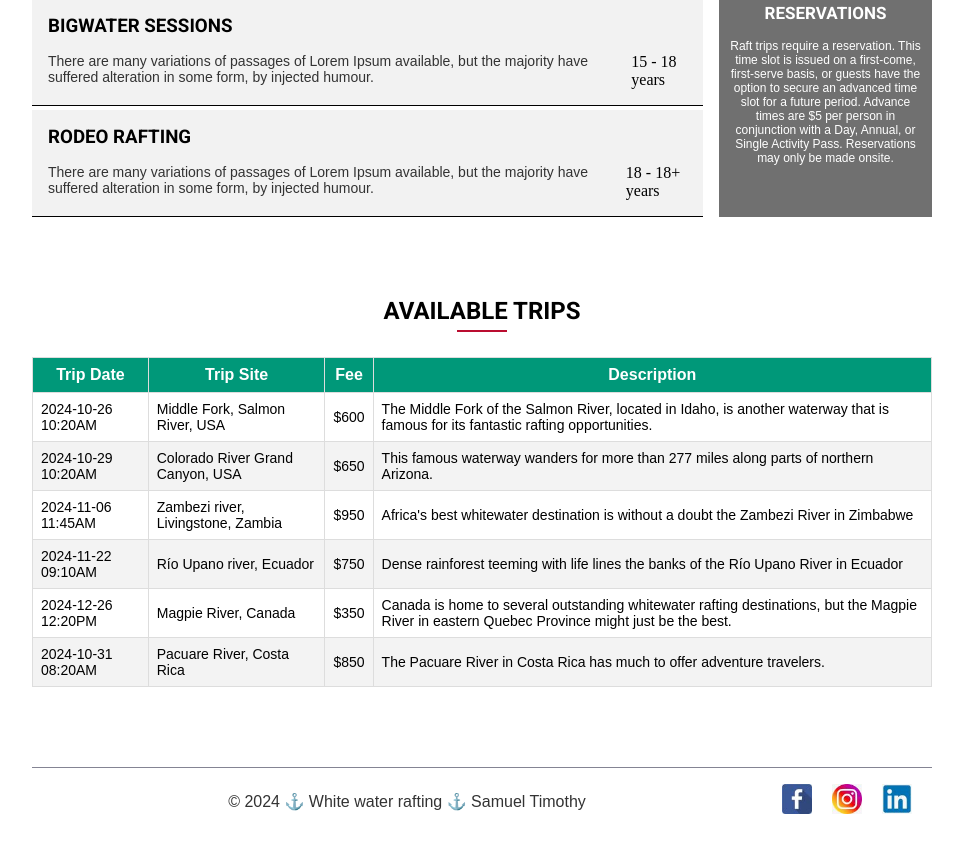
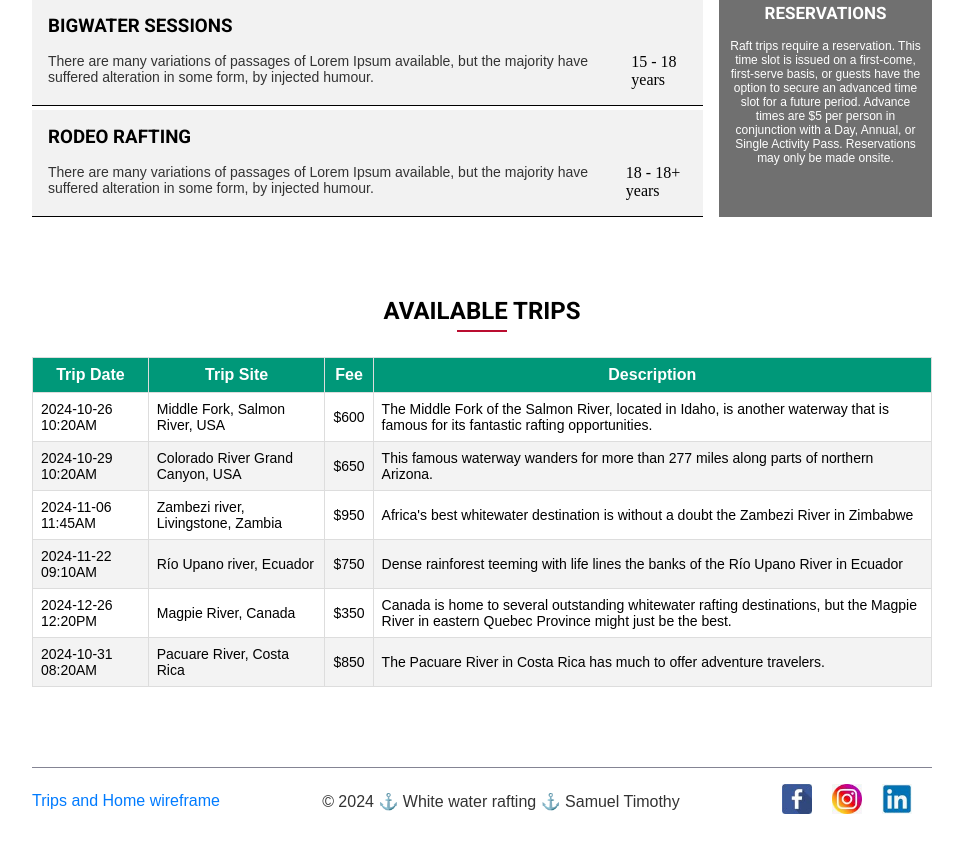
Before and after one commit to timosamedet/wdd130, a plain HTML site: page wwr/trips.html in a window 1280 px wide. Shown: the part 1412-2262 px from the top of the page, without its empty margins (158-1121 px from the left). Drawn offline with Linux system fonts and the light colour scheme; a web font is replaced by a local one.

Commit message:
added wireframe link

```diff
--- a/wwr/trips.html
+++ b/wwr/trips.html
@@ -194,6 +194,7 @@
   </section>
 </main>
 <footer>
+  <a id="wireframe" href="https://app.moqups.com/q8LRll9jYC2QAKhPaaCC1NLVrXjKlkbc/view/page/ad64222d5" target="_blank">Trips and Home wireframe</a>
   <p>&copy; 2024 ⚓ White water rafting ⚓ Samuel Timothy</p>
   <nav>
     <a href="https://facebook.com">
```
